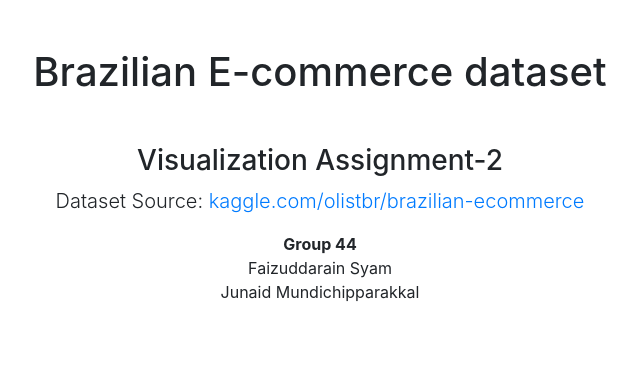
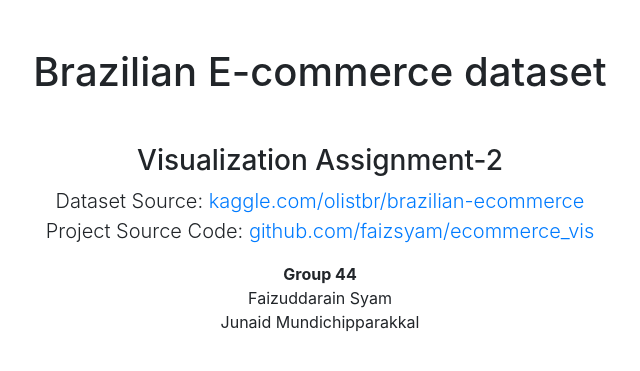
Before and after one commit to mpjunaid/ecommerce_vis, a Flask app: page / in a window 1280 px wide. Shown: the part 56-427 px from the top of the page, without its empty margins (320-960 px from the left). Run offline with Flask 2, Linux system fonts and the light colour scheme; parts of the project's set-up code (start-up, migrations or seed data) failed here and were passed over; some libraries are stand-ins or nearby versions.

Commit message:
Added github link

```diff
--- a/templates/home.html
+++ b/templates/home.html
@@ -6,7 +6,10 @@
       <div class="col-lg-12 text-center">
         <h1 class="mt-5">Brazilian E-commerce dataset</h1>
         <h3 class="mt-5">Visualization Assignment-2</h3>
-        <p class="lead">Dataset Source: <a href="https://www.kaggle.com/olistbr/brazilian-ecommerce">kaggle.com/olistbr/brazilian-ecommerce</a></p>
+        <p class="lead">Dataset Source: <a href="https://www.kaggle.com/olistbr/brazilian-ecommerce">kaggle.com/olistbr/brazilian-ecommerce</a><br>
+            Project Source Code: <a href="https://github.com/faizsyam/ecommerce_vis">github.com/faizsyam/ecommerce_vis</a></p>
+
+
         <ul class="list-unstyled">
           <li><b>Group 44</b></li>
           <li>Faizuddarain Syam</li>
```
